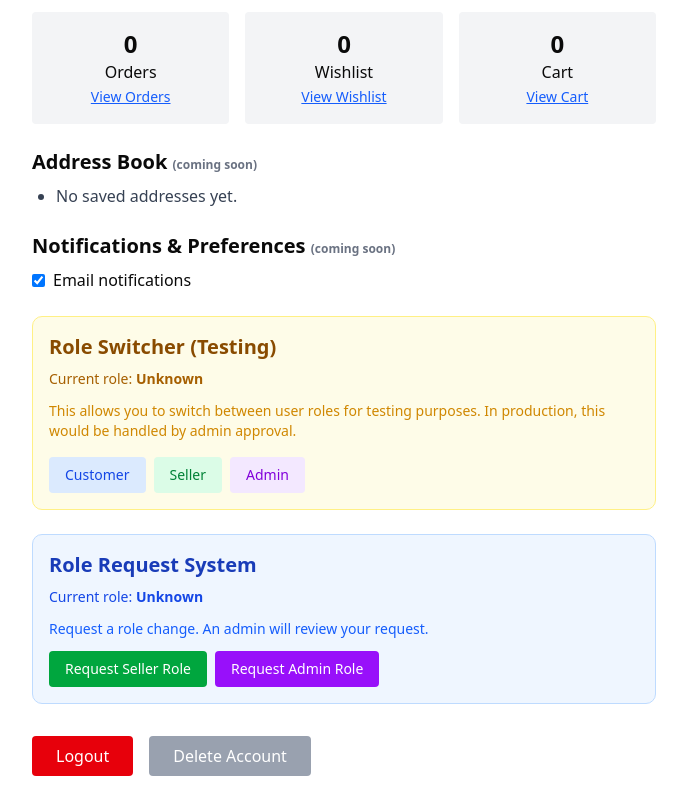
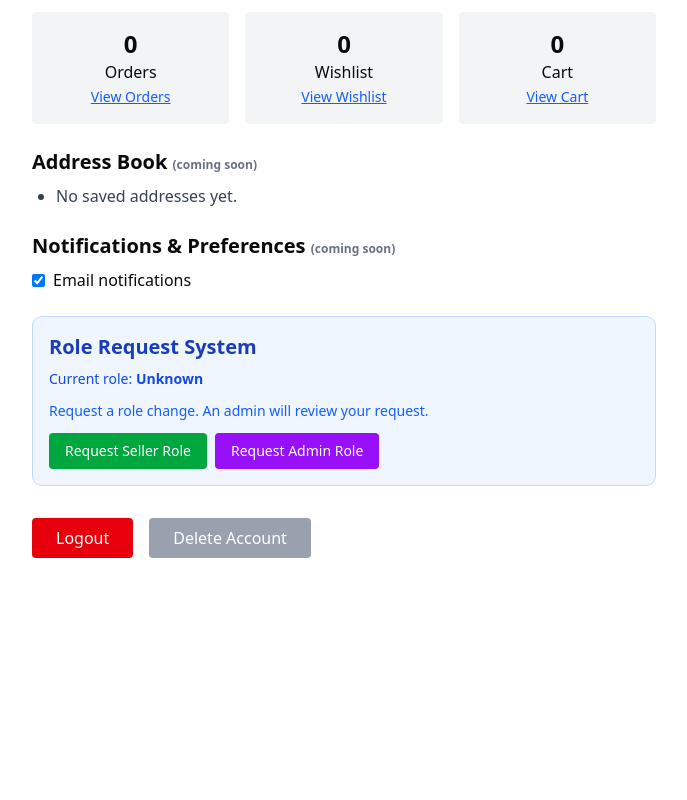
Before and after one commit to Tech-Swift/Cake-Selling_app, a React (Vite) app in the folder client/: page /profile in a window 1280 px wide. Shown: the part 616-1416 px from the top of the page, without its empty margins (296-983 px from the left). After the commit the page ends 1198 px from the top, so only its background shows below. Built offline with nearby package versions, Linux system fonts and the light colour scheme.

Commit message:
update on my main vercel.json

```diff
--- a/client/src/pages/Profile.jsx
+++ b/client/src/pages/Profile.jsx
@@ -257,50 +257,6 @@ export default function Profile() {
         </label>
       </div>
 
-      {/* Role Switcher for Testing */}
-      <div className="mb-6 p-4 bg-yellow-50 border border-yellow-200 rounded-lg">
-        <h2 className="text-xl font-semibold mb-2 text-yellow-800">Role Switcher (Testing)</h2>
-        <p className="text-sm text-yellow-700 mb-3">
-          Current role: <span className="font-bold capitalize">{user?.role || 'unknown'}</span>
-        </p>
-        <p className="text-sm text-yellow-600 mb-4">
-          This allows you to switch between user roles for testing purposes.
-          In production, this would be handled by admin approval.
-        </p>
-        <div className="flex flex-wrap gap-2">
-          <button
-            onClick={() => handleRoleChange('customer')}
-            className={`px-4 py-2 rounded text-sm font-medium ${
-              user?.role === 'customer'
-                ? 'bg-blue-600 text-white'
-                : 'bg-blue-100 text-blue-700 hover:bg-blue-200'
-            }`}
-          >
-            Customer
-          </button>
-          <button
-            onClick={() => handleRoleChange('seller')}
-            className={`px-4 py-2 rounded text-sm font-medium ${
-              user?.role === 'seller'
-                ? 'bg-green-600 text-white'
-                : 'bg-green-100 text-green-700 hover:bg-green-200'
-            }`}
-          >
-            Seller
-          </button>
-          <button
-            onClick={() => handleRoleChange('admin')}
-            className={`px-4 py-2 rounded text-sm font-medium ${
-              user?.role === 'admin'
-                ? 'bg-purple-600 text-white'
-                : 'bg-purple-100 text-purple-700 hover:bg-purple-200'
-            }`}
-          >
-            Admin
-          </button>
-        </div>
-      </div>
-
       {/* Role Request System */}
       <div className="mb-6 p-4 bg-blue-50 border border-blue-200 rounded-lg">
         <h2 className="text-xl font-semibold mb-2 text-blue-800">Role Request System</h2>
@@ -323,7 +279,10 @@ export default function Profile() {
                   {roleRequest.status}
                 </span>
               </p>
-              <p><span className="font-medium">Request Date:</span> {new Date(roleRequest.requestDate).toLocaleDateString()}</p>
+              <p><span className="font-medium">Request Date:</span> {roleRequest.requestDate ? new Date(roleRequest.requestDate).toLocaleString() : ''}</p>
+              {roleRequest.approvalDate && (
+                <p><span className="font-medium">Approval Date:</span> {new Date(roleRequest.approvalDate).toLocaleString()}</p>
+              )}
               {roleRequest.adminNotes && (
                 <p><span className="font-medium">Admin Notes:</span> {roleRequest.adminNotes}</p>
               )}
```
Also changed, not shown: client/vercel.json (added).
